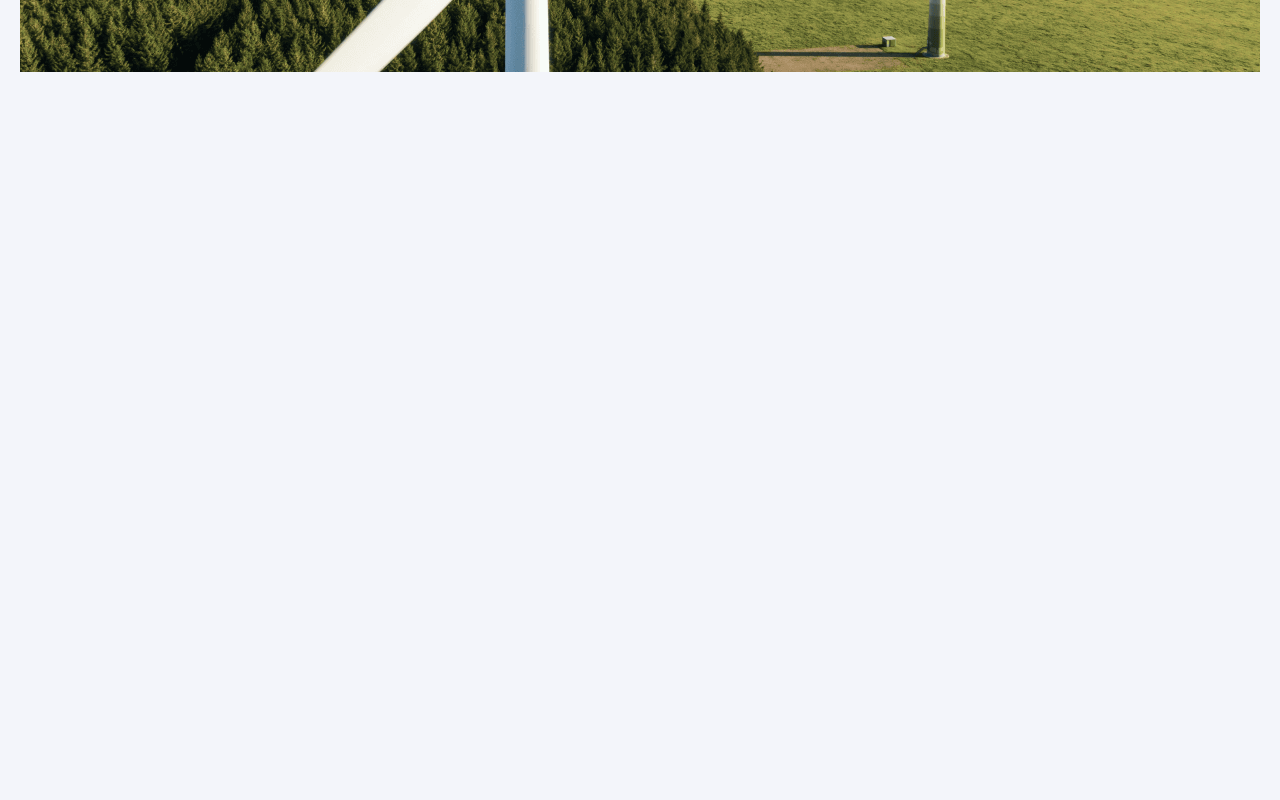
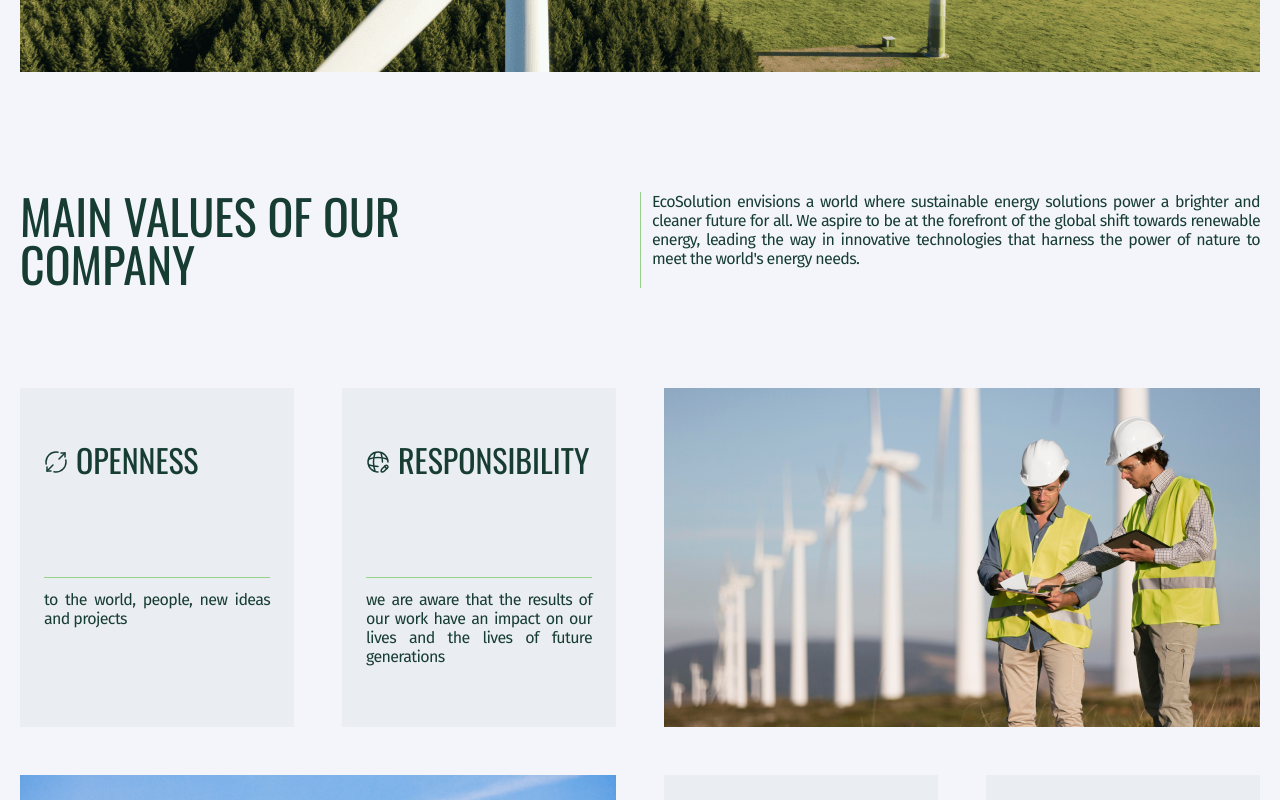
Before and after one commit to HronaOlha/Ecosolution-test, a React (Create React App) app: page / in a window 1280 px wide. Shown: the part 940-1740 px from the top of the page. Before the commit the page ends 1072 px from the top, so only its background shows below. Built offline with nearby package versions, Linux system fonts and the light colour scheme.

Commit message:
feature: add Values section

```diff
--- a/src/components/App.jsx
+++ b/src/components/App.jsx
@@ -2,7 +2,7 @@
 
 import Header from './Header/Header';
 import Main from './Main/Main';
-// import Values from './components/Values/Values';
+import Values from './Values/Values';
 // import Electricity from './components/Electricity/Electricity';
 // import Cases from './components/Cases/Cases';
 // import Faq from './components/Faq/Faq';
@@ -37,8 +37,8 @@
     <>
       <Header deviceType={deviceType} />
       <Main />
-      {/* <Values deviceType={deviceType} />
-      <Electricity />
+      <Values deviceType={deviceType} />
+      {/* <Electricity />
       <Cases deviceType={deviceType} />
       <Faq />
       <Contact />
--- /dev/null
+++ b/src/components/Values/Values.jsx
@@ -0,0 +1,63 @@
+import PropTypes from "prop-types";
+import sprite from "../../images/sprite.svg";
+import { values } from "../../constants/constants";
+
+import {
+  ValuesTexts,
+  ValuesGrid,
+  WindFarmImg,
+  WorkerTab,
+} from "./Values.styled";
+
+import windFarmTab from "../../images/wind-farms-tab.png";
+import windFarmDesk from "../../images/wind-farms-desk.png";
+import workerTab from "../../images/worker-by-solar-panels-tab.png";
+import workerDesk from "../../images/worker-by-solar-panels-desk.png";
+
+const Values = ({ deviceType }) => {
+  return (
+    <section id="values">
+      <ValuesTexts>
+        <h2>Main values of our company</h2>
+        <p>
+          EcoSolution envisions a world where sustainable energy solutions power
+          a brighter and cleaner future for all. We aspire to be at the
+          forefront of the global shift towards renewable energy, leading the
+          way in innovative technologies that harness the power of nature to
+          meet the world&#39;s energy needs.
+        </p>
+      </ValuesTexts>
+      <ValuesGrid>
+        {values.map((item) => (
+          <div key={item.id}>
+            <h3>
+              <svg>
+                <use href={sprite + `${item.icon}`} />
+              </svg>
+              {item.title}
+            </h3>
+            <p>{item.text}</p>
+          </div>
+        ))}
+        {deviceType === "tablet" && (
+          <>
+            <WindFarmImg src={windFarmTab} alt="wind farms field" />
+            <WorkerTab src={workerTab} alt="worker by solar panels" />
+          </>
+        )}
+        {deviceType === "desktop" && (
+          <>
+            <WindFarmImg src={windFarmDesk} alt="wind farms field" />
+            <WorkerTab src={workerDesk} alt="worker by solar panels" />
+          </>
+        )}
+      </ValuesGrid>
+    </section>
+  );
+};
+
+export default Values;
+
+Values.propTypes = {
+  deviceType: PropTypes.string,
+};
--- /dev/null
+++ b/src/components/Values/Values.styled.js
@@ -0,0 +1,114 @@
+import styled from "styled-components";
+
+export const ValuesTexts = styled.div`
+  & > p {
+    margin-bottom: 36px;
+
+    @media screen and (${({ theme }) => theme.media.tablet}) {
+      margin-bottom: 0;
+    }
+  }
+
+  @media screen and (${({ theme }) => theme.media.tablet}) {
+    display: grid;
+    grid-template-columns: repeat(2, 1fr);
+
+    margin-bottom: 100px;
+
+    & > h2 {
+      padding-right: 10px;
+      margin: 0;
+    }
+
+    & > p {
+      border-left: 1px solid ${({ theme }) => theme.colors.mainGreen};
+      padding-left: 11px;
+    }
+  }
+
+  @media screen and (${({ theme }) => theme.media.tablet}) {
+    margin-bottom: 100px;
+
+    & > h2 {
+      padding-right: 124px;
+    }
+
+    & > p {
+      align-items: end;
+      border-left: 1px solid ${({ theme }) => theme.colors.mainGreen};
+    }
+  }
+`;
+
+export const ValuesGrid = styled.div`
+  display: grid;
+  grid-template-columns: repeat(2, 1fr);
+  grid-gap: 24px;
+
+  & > div {
+    height: 197px;
+    padding: 13px 12px 12px;
+    background-color: ${({ theme }) => theme.colors.lightGrey};
+
+    @media screen and (${({ theme }) => theme.media.desktop}) {
+      height: 100%;
+      padding: 48px 24px 12px;
+    }
+
+    & > h3 {
+      margin-bottom: 12px;
+      border-bottom: 1px solid ${({ theme }) => theme.colors.mainGreen};
+      padding-bottom: 33px;
+
+      @media screen and (${({ theme }) => theme.media.tablet}) {
+        padding-bottom: 51px;
+      }
+
+      @media screen and (${({ theme }) => theme.media.desktop}) {
+        padding-bottom: 94px;
+      }
+
+      & > svg {
+        margin-right: 8px;
+        height: 16px;
+        width: 16px;
+
+        fill: transparent;
+
+        @media screen and (${({ theme }) => theme.media.desktop}) {
+          height: 24px;
+          width: 24px;
+        }
+      }
+    }
+
+    & > p {
+      font-size: 14px;
+
+      @media screen and (${({ theme }) => theme.media.desktop}) {
+        font-size: 16px;
+      }
+    }
+  }
+
+  @media screen and (${({ theme }) => theme.media.tablet}) {
+    grid-template-columns: repeat(4, 1fr);
+    grid-template-areas:
+      "one two windFarmImg windFarmImg"
+      "workerTab workerTab three four";
+  }
+
+  @media screen and (${({ theme }) => theme.media.desktop}) {
+    grid-gap: 48px;
+  }
+`;
+
+export const WindFarmImg = styled.img`
+  grid-area: windFarmImg;
+  width: 100%;
+`;
+
+export const WorkerTab = styled.img`
+  grid-area: workerTab;
+  width: 100%;
+`;
```
